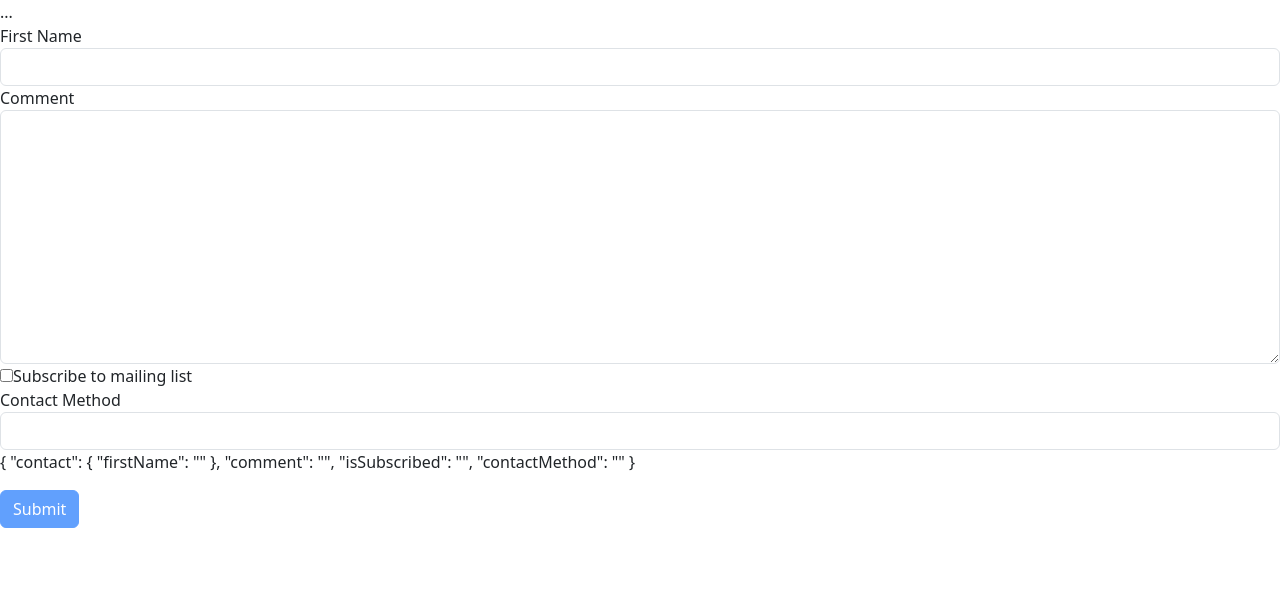
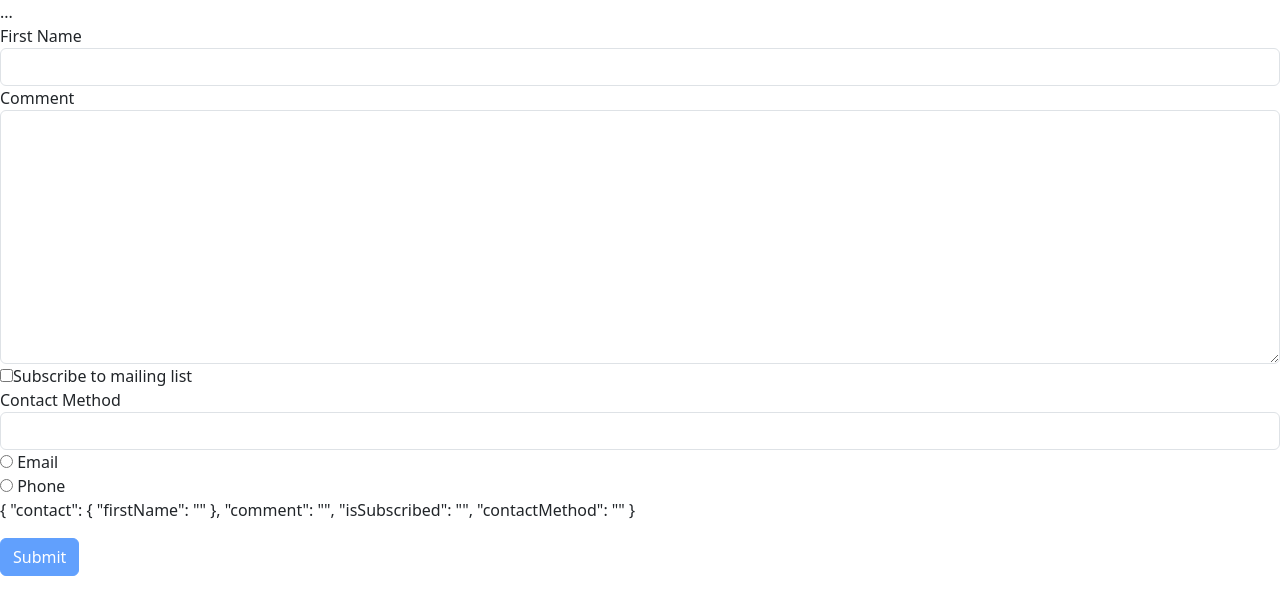
Before and after one commit to TaOleks/angWithMosh, an Angular app: page / in a window 1280 px wide. Shown: the top 614 px of the page. Built offline with nearby package versions, Linux system fonts and the light colour scheme.

Commit message:
Working with Radio Buttons

```diff
--- a/src/app/contact-form/contact-form.component.html
+++ b/src/app/contact-form/contact-form.component.html
@@ -56,6 +56,13 @@
 
     </select>
   </div>
+  <div *ngFor="let method of contactMethods" class="radio">
+    <label for="">
+      <input ngModel type="radio" name="contactMethod" [value]="method.id">
+      {{method.name}}
+    </label>
+  </div>
+
   <p>
     {{f.value|json}}   <!-- it's very useful for work -->
   </p>
```
